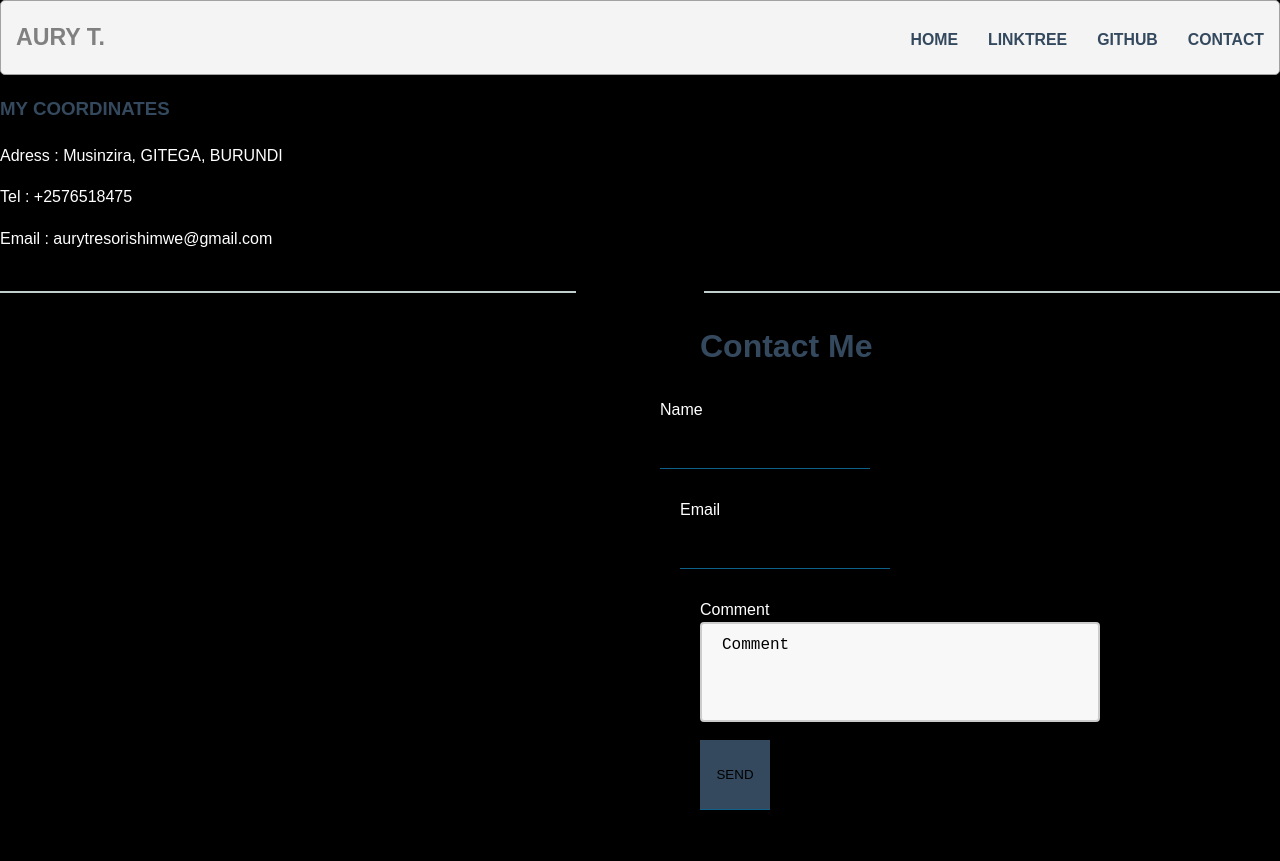
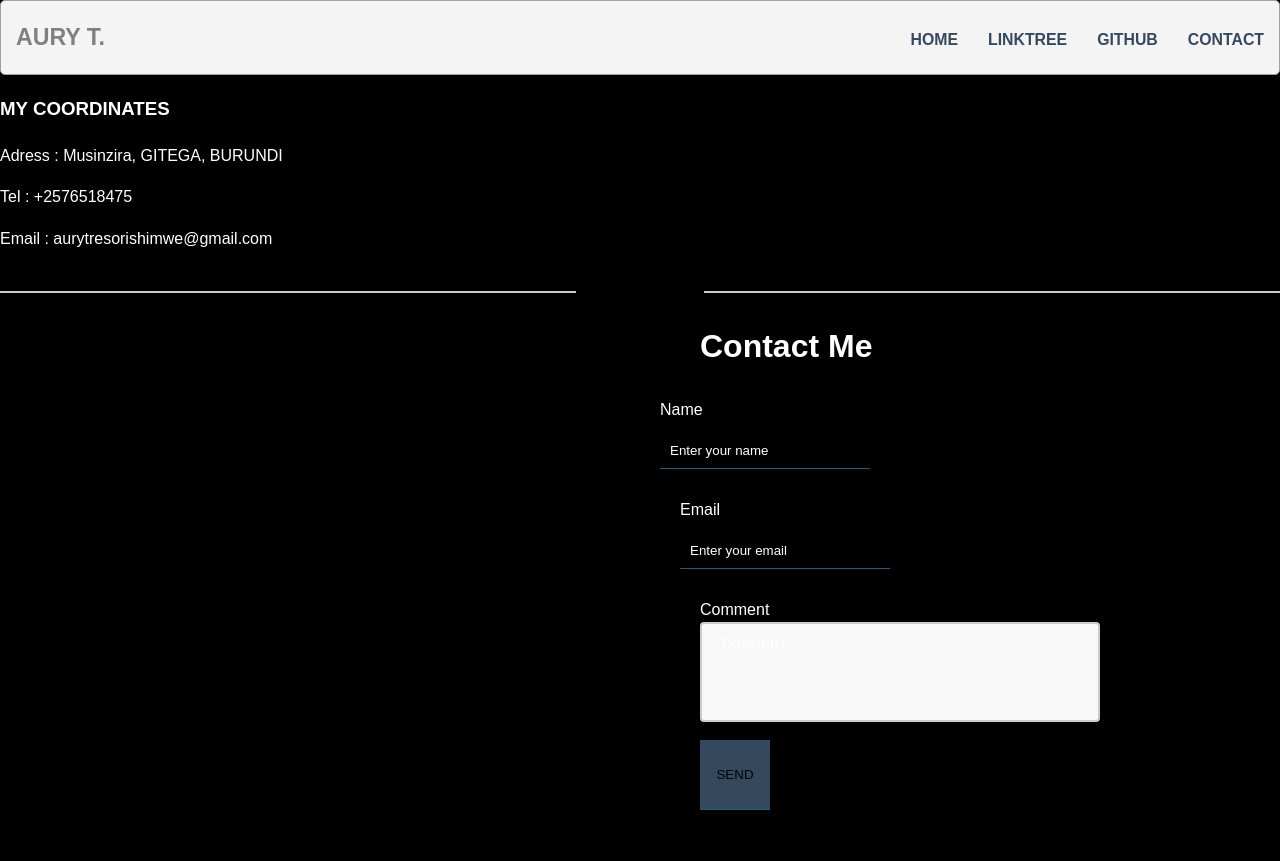
Before and after one commit to tresoraury/site, a website: page public/contact.html in a window 1280 px wide. Drawn offline with Linux system fonts and the light colour scheme.

Commit message:
Update site

```diff
--- a/public/index.css
+++ b/public/index.css
@@ -37,7 +37,7 @@ ul {
 h2,
 h3,
 a {
-	color: #34495e;
+	color: white;
 }
 
 a {
@@ -156,7 +156,7 @@ a {
                 height: 70px;
             }
             ::placeholder{
-                color: black;
+                color: white;
             }
             h4{
                 text-indent: 100px;
```
